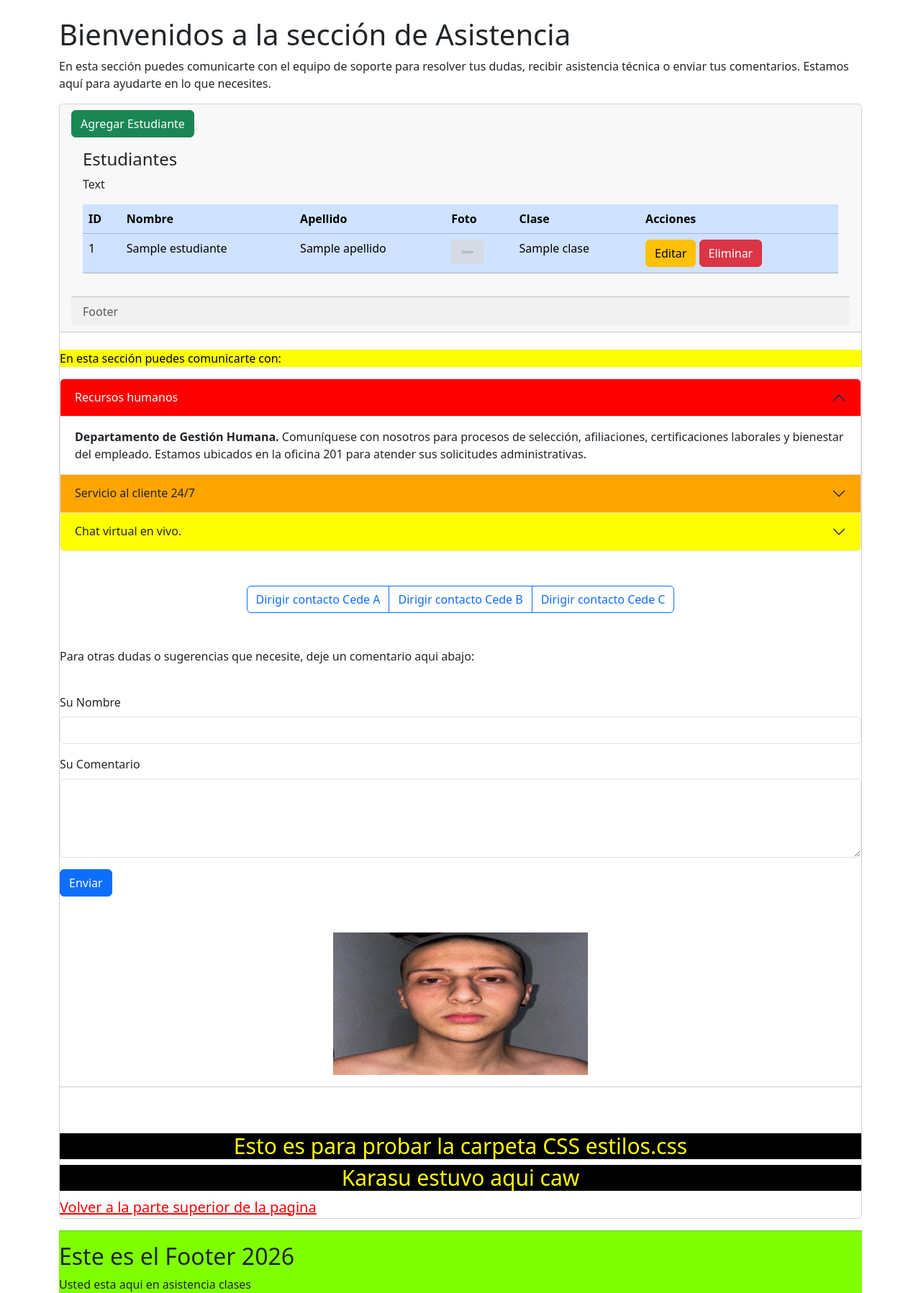
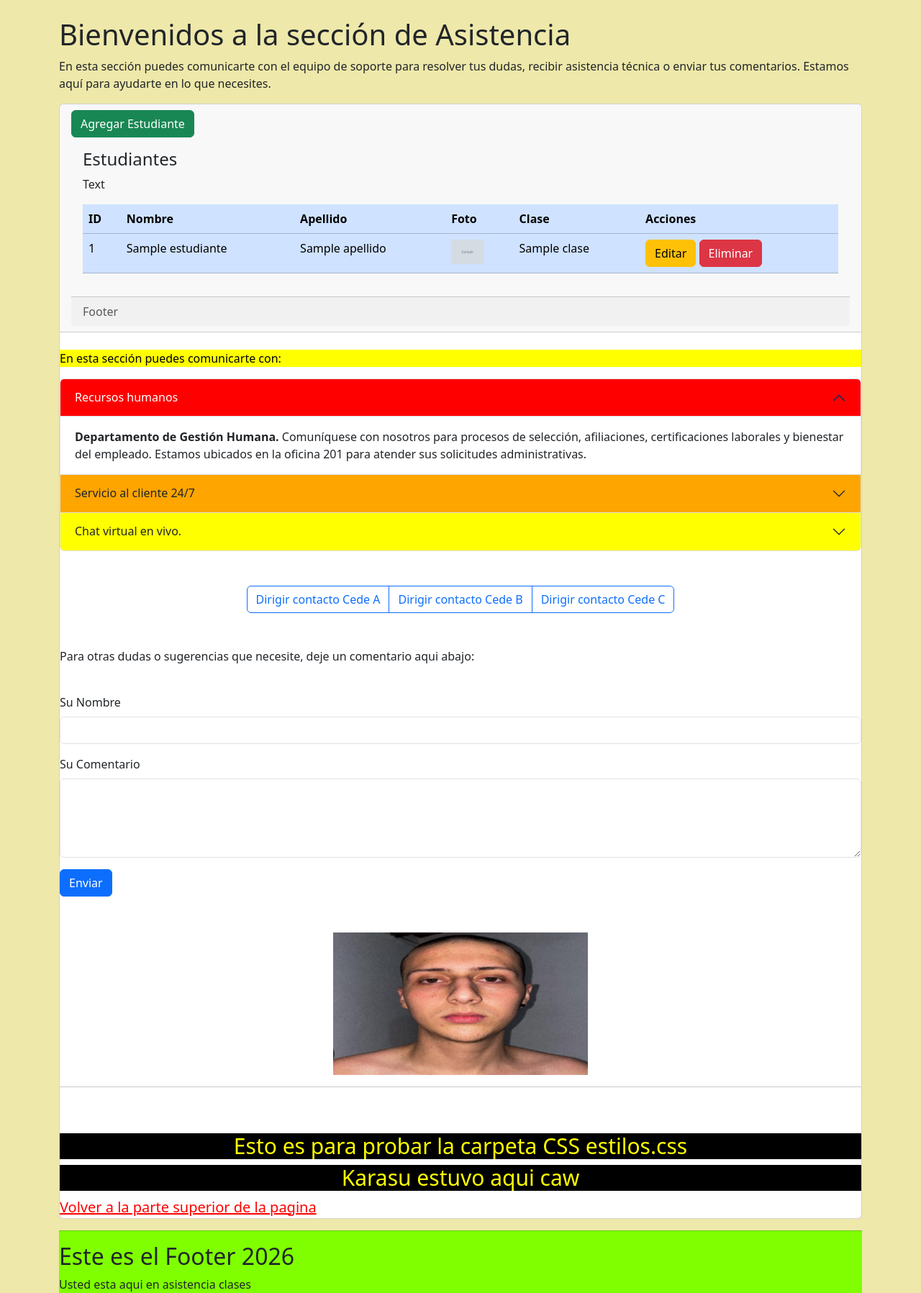
Before and after one commit to iiTzSebas/Proyecto-Zeus-JP-JS-JL-JC, a Django app: template AppPagina/templates/estudiantes/index.html in a window 1280 px wide. Shown: the part 56-1853 px from the top of the page at 72% size. Run offline with Django 3.2, Linux system fonts and the light colour scheme; the template is opened without the code that fills it: most values are stand-ins (such as "Sample title", 1, 10 or a date in 2020); grey boxes marked "Sample" are stand-in pictures.

Commit message:
jp
agregar un background-color a asistencias por que estaba aburrido XD.

```diff
--- /dev/null
+++ b/AppPagina/static/AppPagina/css/index.css
@@ -0,0 +1,3 @@
+body {
+    background-color:palegoldenrod;
+}
--- a/AppPagina/templates/estudiantes/index.html
+++ b/AppPagina/templates/estudiantes/index.html
@@ -7,6 +7,8 @@
   {% block contenido %}
   <h1>Bienvenidos a la sección de Asistencia</h1>
   <p> En esta sección puedes comunicarte con el equipo de soporte para resolver tus dudas, recibir asistencia técnica o enviar tus comentarios. Estamos aquí para ayudarte en lo que necesites.</p>
+
+  <link rel="stylesheet" href="{% static 'AppPagina/css/index.css' %}">
 
   <!--bs5-card-head-->
   <div class="card">
```
